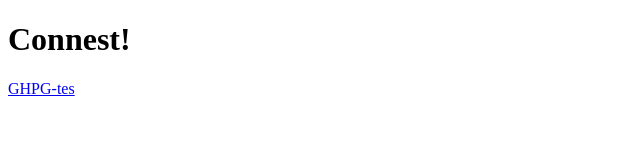
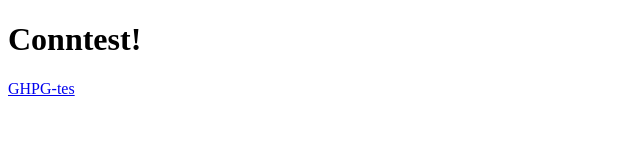
Before and after one commit to TheTriangleStudios/GHPG-conntest, a plain HTML site: page index.html in a window 1280 px wide. Shown: the full height of the page, 0-640 px from the left. Drawn offline with Linux system fonts and the light colour scheme.

Commit message:
"Connest" >> "Conntest"

```diff
--- a/index.html
+++ b/index.html
@@ -6,7 +6,7 @@
     <meta name="viewport" content="width=device-width, initial-scale=1.0">
   </head>
   <body>
-    <h1>Connest!</h1>
+    <h1>Conntest!</h1>
     <a href="https://thetrianglestudios.github.io/GHPG-test/">GHPG-tes</a>
   </body>
 </html>
```
